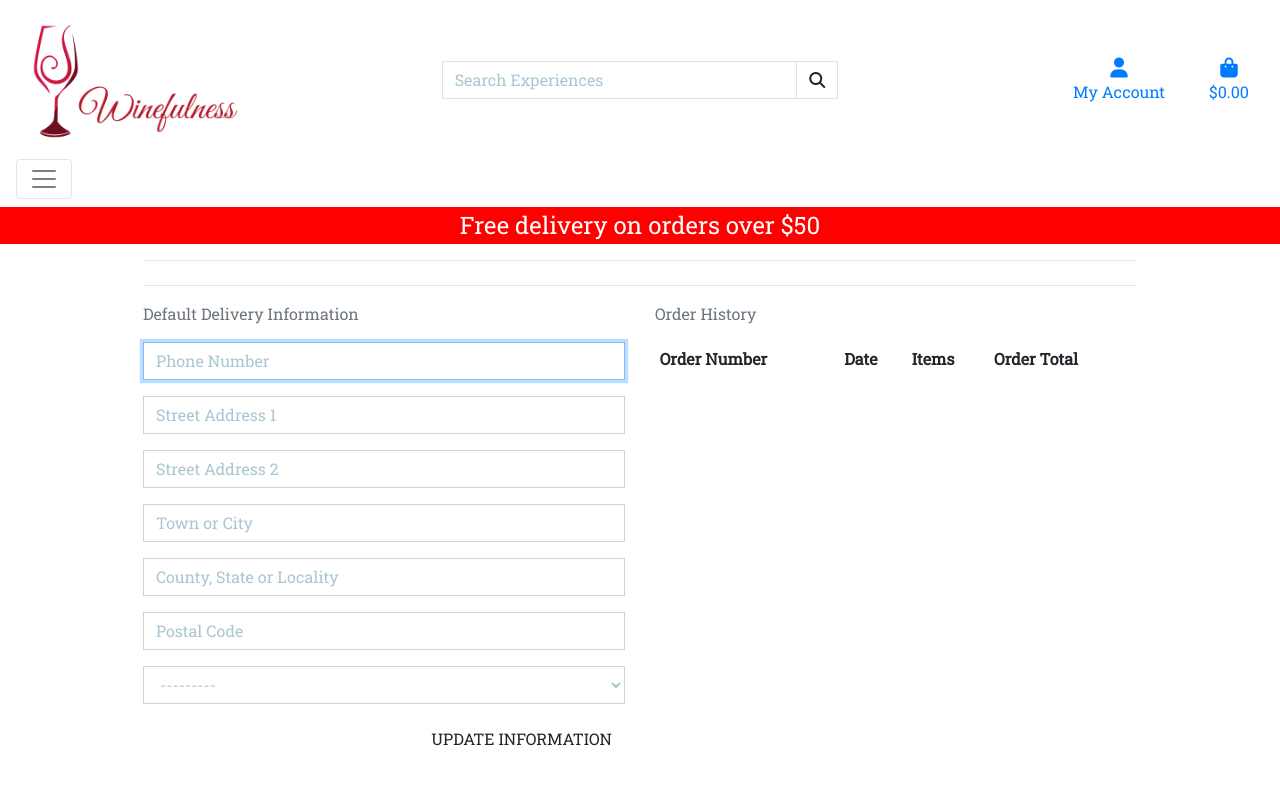
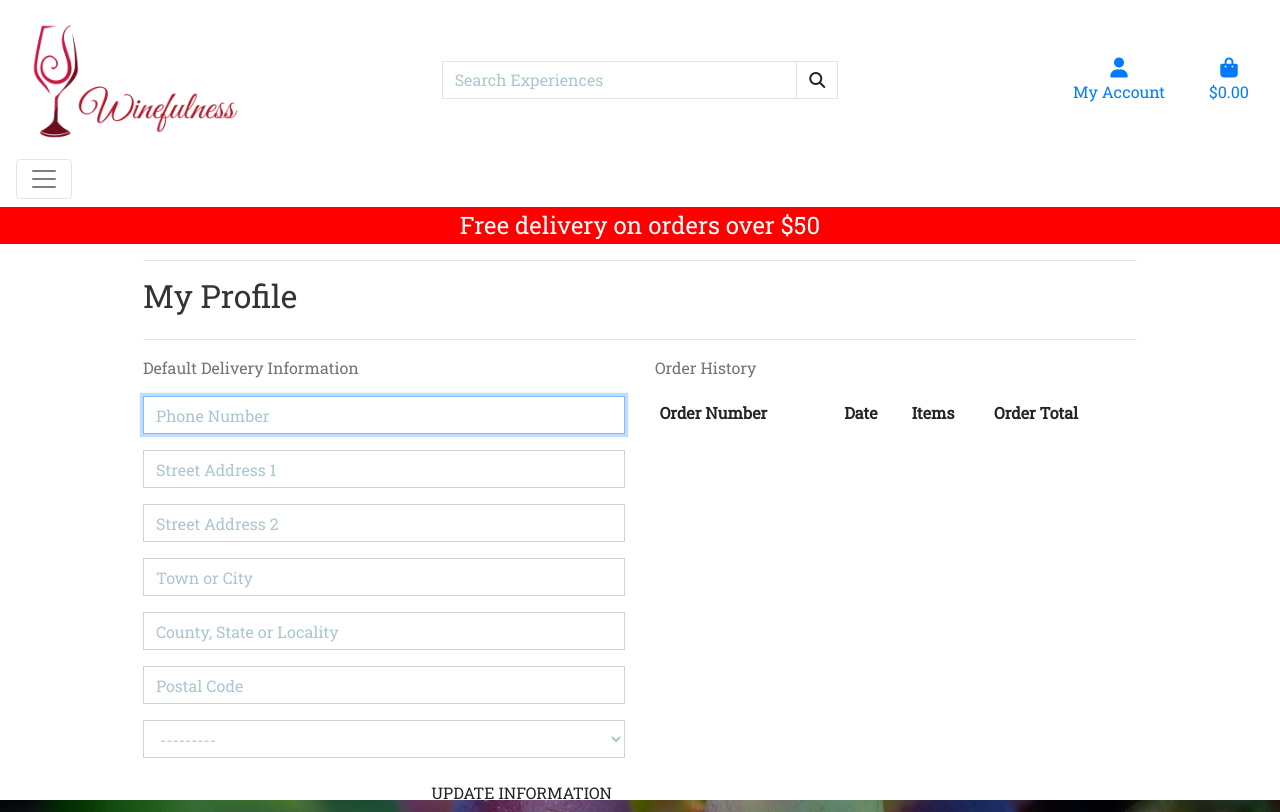
Before and after one commit to Nicola2309/Winefulness, a Django app: page /profiles/ in a window 1280 px wide. Before the commit the page ends 746 px from the top, so only its background shows below. Run offline with Django 3.2, Linux system fonts and the light colour scheme; the visitor is signed in with stand-in values (Sample User, id 1); data comes from the database, SQL or seed files in the repository; data that the repository does not hold is empty; some libraries are stand-ins or nearby versions.

```diff
--- a/checkout/templates/checkout/checkout_success.html
+++ b/checkout/templates/checkout/checkout_success.html
@@ -191,7 +191,7 @@
         <div class="row">
             <div class="col-12 col-lg-7 text-right">
                 {% if from_profile %}
-                    <a href="{% url 'profile' %}" class="btn rounded-0 my-2">
+                    <a href="{% url 'profiles' %}" class="btn rounded-0 my-2">
                         <span class="mr-2">
                             <i class="fas fa-angle-left"></i>
                         </span>
--- a/profiles/templates/profiles/profile.html
+++ b/profiles/templates/profiles/profile.html
@@ -19,14 +19,14 @@
         <div class="row">
             <div class="col">
                 <hr>
-                <h2 class="logo-font mb-4"></h2>
+                <h2 class="logo-font mb-4">My Profile</h2>
                 <hr>
             </div>
         </div>
         <div class="row">
             <div class="col-12 col-lg-6">
                 <p class="text-muted">Default Delivery Information</p>
-                <form class="mt-3" action="{% url 'profile' %}" method="POST" id="profile-update-form">
+                <form class="mt-3" action="{% url 'profiles' %}" method="POST" id="profile-update-form">
                     {% csrf_token %}
                     {{ form|crispy }}
                     <button class="btn rounded-0 text-uppercase float-right">Update Information</button>
@@ -36,14 +36,14 @@
                 <p class="text-muted">Order History</p>
                 <div class="order-history table-responsive">
                     <table class="table table-sm table-borderless">
-                        <thread>
+                        <thead>
                             <tr>
                                 <th>Order Number</th>
                                 <th>Date</th>
                                 <th>Items</th>
                                 <th>Order Total</th>
                             </tr>
-                        </thread>
+                        </thead>
                         <tbody>
                             {% for order in orders %}
                                 <tr>
--- a/profiles/urls.py
+++ b/profiles/urls.py
@@ -2,7 +2,7 @@ from django.urls import path
 from . import views
 
 urlpatterns = [
-    path('', views.profile, name='profile'),
+    path('', views.profile, name='profiles'),
     path('order_history/<order_number>', views.order_history,
          name='order_history'),
 ]
--- a/templates/base.html
+++ b/templates/base.html
@@ -74,7 +74,7 @@
                                 {% if request.user.is_superuser %}
                                     <a href="{% url 'add_products' %}" class="dropdown-item">Product Menagement</a>
                                 {% endif %}
-                                <a href="{% url 'profile' %}" class="dropdown-item">My Profile</a>
+                                <a href="{% url 'profiles' %}" class="dropdown-item">My Profile</a>
                                 <a href="{% url 'account_logout' %}" class="dropdown-item">Logout</a>
                             {% else %}
                                 <a href="{% url 'account_signup' %}" class="dropdown-item">Register</a>
```
